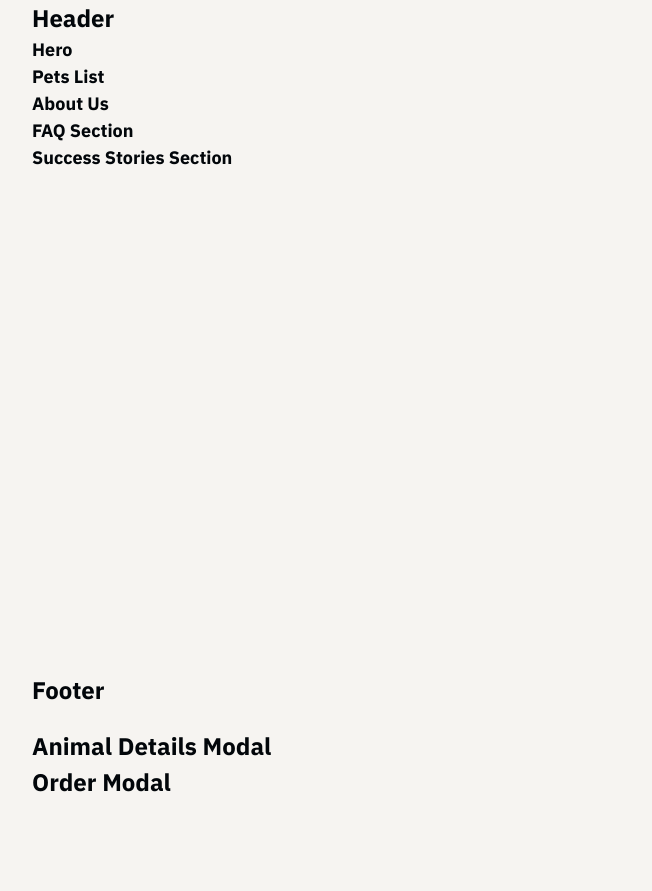
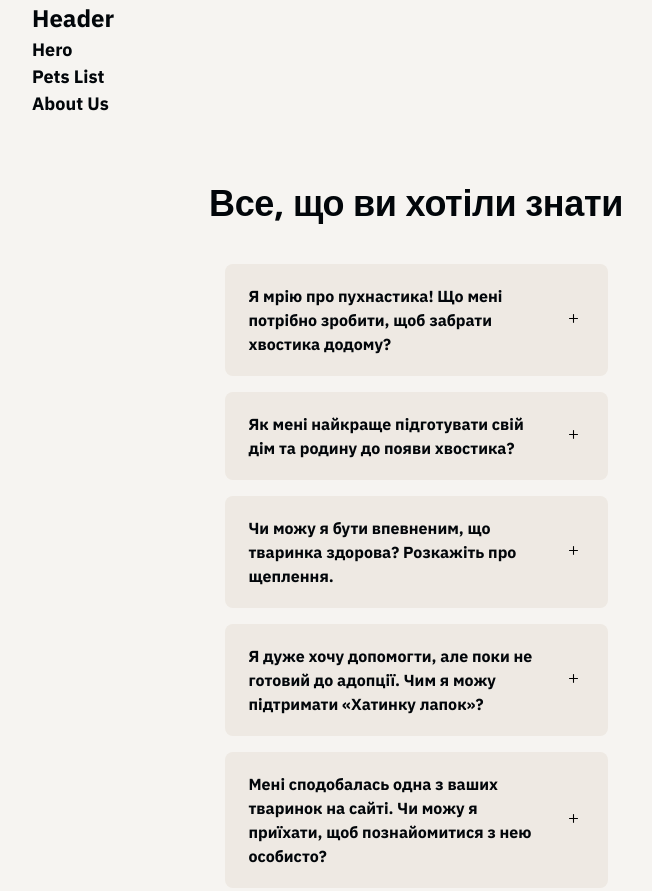
Before and after one commit to AvalianY/pets-team-project, a website built with Vite: page src/index.html in a window 1280 px wide. Shown: the top 891 px of the page, without its empty margins (224-876 px from the left). Before the commit the page ends 800 px from the top, so only its background shows below. Built offline with nearby package versions, Linux system fonts and the light colour scheme; a web font is replaced by a local one.

Commit message:
add faq section

```diff
--- a/src/css/faq.css
+++ b/src/css/faq.css
@@ -0,0 +1,49 @@
+.faq-section {
+    margin: 0 auto;
+    align-items: center;
+    padding: 64px 0;
+}
+
+.faq-title {
+    font-family: "Open Sans", sans-serif;
+    font-weight: 700;
+    font-size: 36px;
+    line-height: 1.2;
+    letter-spacing: -0.01em;
+    text-align: center;
+    margin-bottom: 40px;
+}
+
+.faq-p {
+    font-weight: 700;
+    font-size: 16px;
+    line-height: 1.5;
+}
+
+.faq-btn {
+    width: 24px;
+    height: 24px;
+
+    align-items: center;
+
+    border: none;
+    background-color: var(--scheme1-foreground);
+}
+
+.container-faq {
+    display: flex;
+    flex-direction: column;
+    gap: 16px;
+}
+
+.container-faq-item {
+    display: flex;
+    align-items: center;
+    background-color: var(--scheme1-foreground);
+    border: 0px solid var(--scheme1-border);
+    border-radius: 8px;
+    max-width: 335px;
+    margin: 0 auto;
+    padding: 20px 24px;
+    gap: 24px;
+}
--- a/src/partials/faq.html
+++ b/src/partials/faq.html
@@ -1,5 +1,64 @@
 <section class="faq-section" id="faq">
-    <div class="container">
-        <h1>FAQ Section</h1>
+  <div class="container">
+    <h2 class="faq-title">Все, що ви хотіли знати</h2>
+    <div class="container-faq">
+      <div class="container-faq-item">
+        <p class="faq-p">
+          Я мрію про пухнастика! Що мені потрібно зробити, щоб забрати хвостика
+          додому?
+        </p>
+        <button type="button" class="faq-btn">
+          <svg class="faq-icon" width="15" height="15">
+            <use href="/img/icons.svg#icon-add"></use>
+          </svg>
+        </button>
+      </div>
+
+      <div class="container-faq-item">
+        <p class="faq-p">
+          Як мені найкраще підготувати свій дім та родину до появи хвостика?
+        </p>
+        <button type="button" class="faq-btn">
+          <svg class="faq-icon" width="15" height="15">
+            <use href="/img/icons.svg#icon-add"></use>
+          </svg>
+        </button>
+      </div>
+
+      <div class="container-faq-item">
+        <p class="faq-p">
+          Чи можу я бути впевненим, що тваринка здорова? Розкажіть про щеплення.
+        </p>
+        <button type="button" class="faq-btn">
+          <svg class="faq-icon" width="15" height="15">
+            <use href="/img/icons.svg#icon-add"></use>
+          </svg>
+        </button>
+      </div>
+
+      <div class="container-faq-item">
+        <p class="faq-p">
+          Я дуже хочу допомогти, але поки не готовий до адопції. Чим я можу
+          підтримати «Хатинку лапок»?
+        </p>
+        <button type="button" class="faq-btn">
+          <svg class="faq-icon" width="15" height="15">
+            <use href="/img/icons.svg#icon-add"></use>
+          </svg>
+        </button>
+      </div>
+
+      <div class="container-faq-item">
+        <p class="faq-p">
+          Мені сподобалась одна з ваших тваринок на сайті. Чи можу я приїхати,
+          щоб познайомитися з нею особисто?
+        </p>
+        <button type="button" class="faq-btn">
+          <svg class="faq-icon" width="15" height="15">
+            <use href="/img/icons.svg#icon-add"></use>
+          </svg>
+        </button>
+      </div>
     </div>
+  </div>
 </section>
```
Also changed, not shown: 1 other file.
